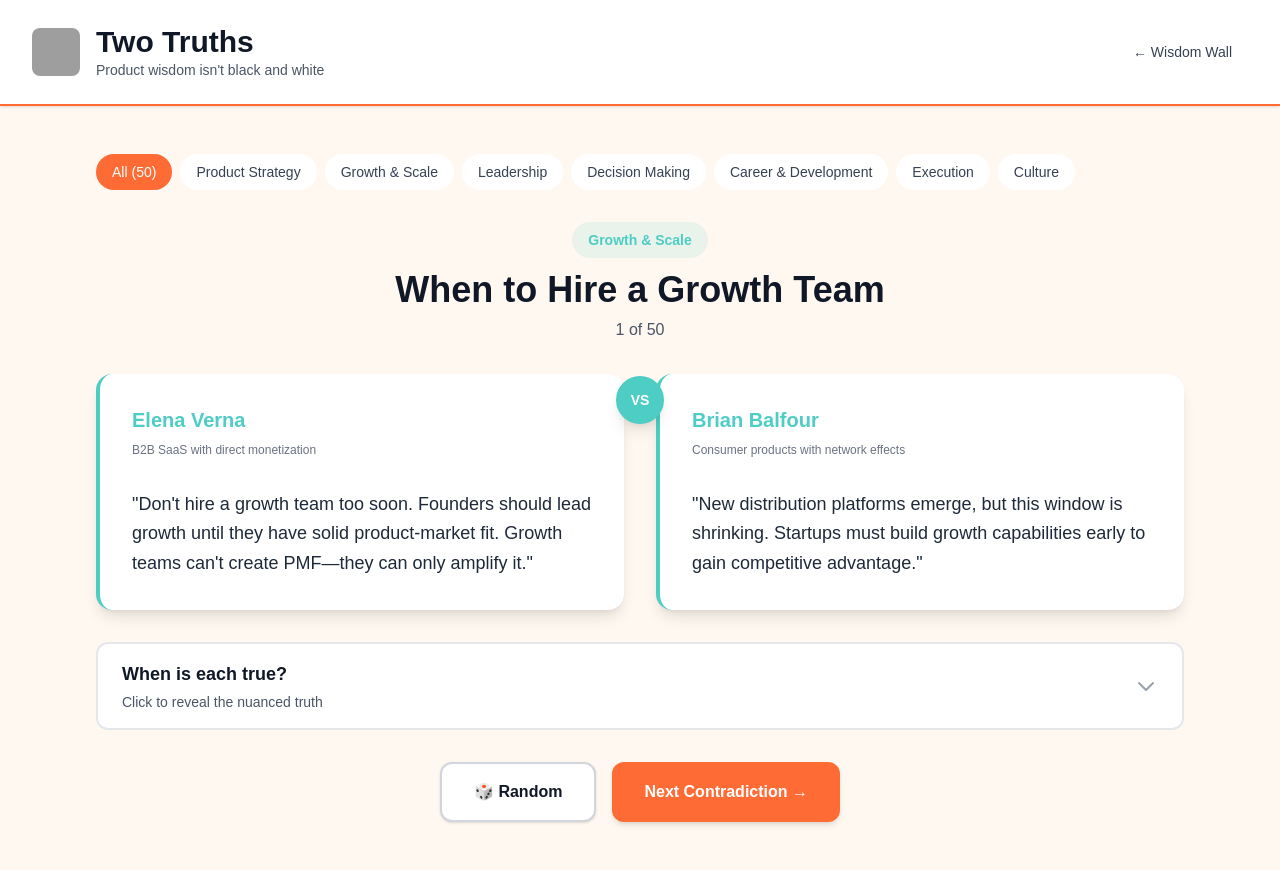
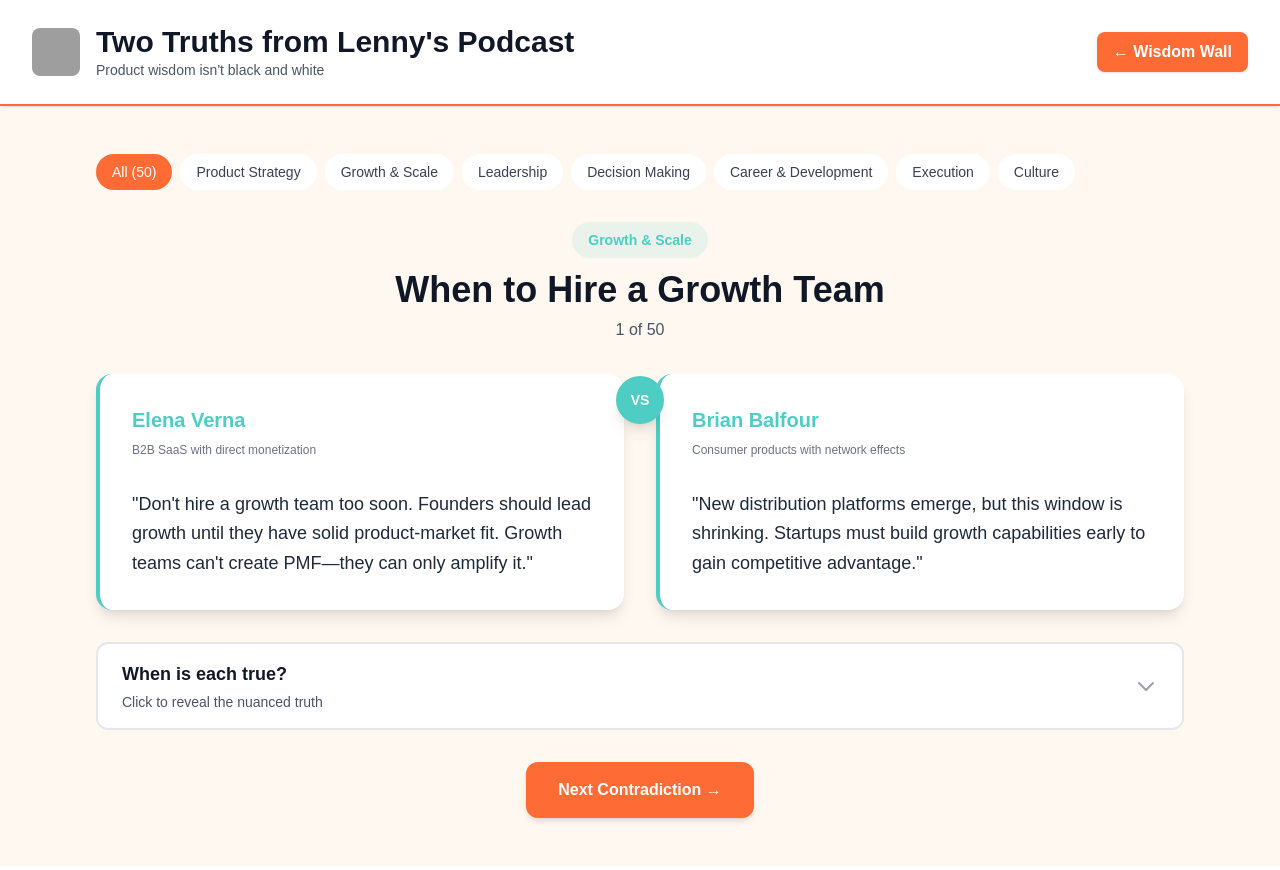
Before and after one commit to shri816/lennys-wisdom-wall, a Next.js app: page /two-truths in a window 1280 px wide. Built offline with nearby package versions, Linux system fonts and the light colour scheme; grey boxes are pictures that could not be loaded.

Commit message:
Polish Two Truths UI: update header, match button styling, remove random button
- Changed title to 'Two Truths from Lenny's Podcast'
- Updated Wisdom Wall button to match Two Truths styling (orange bg)
- Removed random button, keeping only Next navigation

```diff
--- a/app/two-truths/page.tsx
+++ b/app/two-truths/page.tsx
@@ -20,12 +20,6 @@
     setCurrentIndex((prev) => (prev + 1) % filteredContradictions.length);
   };
 
-  const randomContradiction = () => {
-    setShowResolution(false);
-    const randomIndex = Math.floor(Math.random() * filteredContradictions.length);
-    setCurrentIndex(randomIndex);
-  };
-
   if (!current) {
     return <div className="min-h-screen bg-[#FFF8F0] flex items-center justify-center">
       <div className="text-gray-900">No contradictions found for this category.</div>
@@ -46,14 +40,14 @@
               />
               <div>
                 <h1 className="text-2xl md:text-3xl font-bold text-gray-900">
-                  Two Truths
+                  Two Truths from Lenny's Podcast
                 </h1>
                 <p className="text-xs md:text-sm text-gray-600">Product wisdom isn't black and white</p>
               </div>
             </div>
             <Link
               href="/"
-              className="px-3 md:px-4 py-2 text-sm font-medium text-gray-700 hover:text-[#FF6B35] transition-colors"
+              className="px-4 py-2 bg-[#FF6B35] text-white rounded-lg font-semibold hover:bg-[#E55A2B] transition-all shadow-sm hover:shadow-md"
             >
               ← Wisdom Wall
             </Link>
@@ -211,13 +205,7 @@
         </div>
 
         {/* Navigation */}
-        <div className="flex flex-col sm:flex-row gap-4 justify-center">
-          <button
-            onClick={randomContradiction}
-            className="px-8 py-4 bg-white text-gray-900 border-2 border-gray-300 rounded-xl font-semibold hover:border-[#FF6B35] hover:text-[#FF6B35] transition-all shadow-sm"
-          >
-            🎲 Random
-          </button>
+        <div className="flex justify-center">
           <button
             onClick={nextContradiction}
             className="px-8 py-4 bg-[#FF6B35] text-white rounded-xl font-semibold hover:bg-[#E55A2B] transition-all shadow-md hover:shadow-lg"
```
